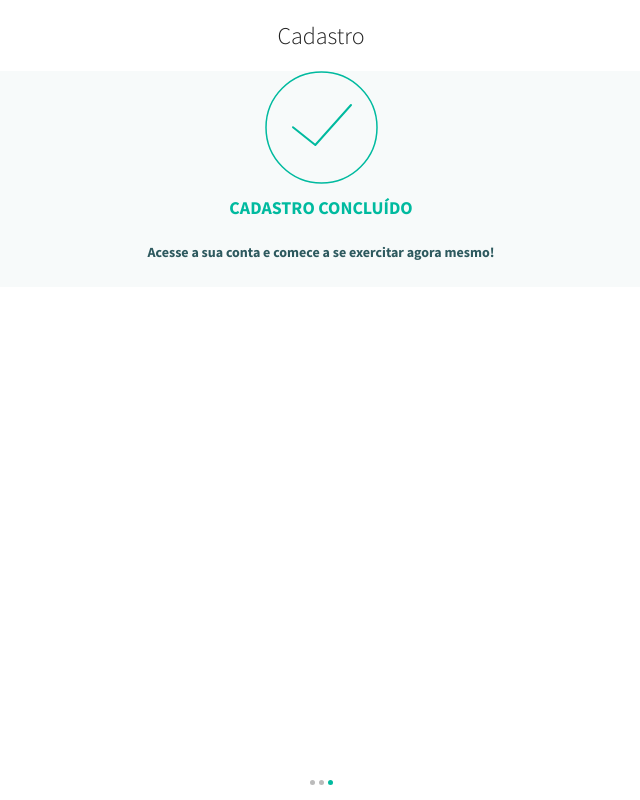
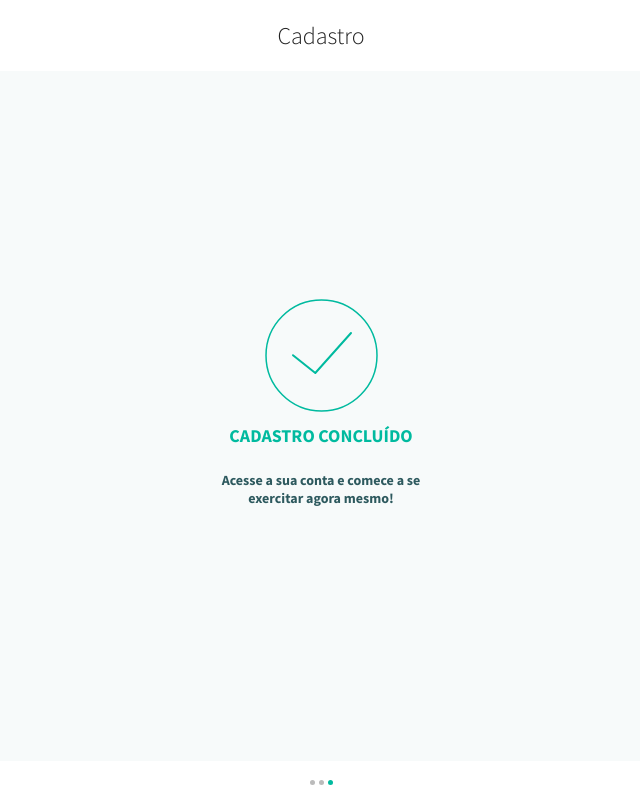
Before and after one commit to eduardougolini/totalpass-challenge, a Vue app: page /#/completed in a window 1280 px wide. Shown: the whole page, without its empty margins (319-959 px from the left). Built offline with nearby package versions, Linux system fonts and the light colour scheme.

Commit message:
Corrigido css da tela de finalização

```diff
--- a/src/components/RegistrationCompletedInfo.vue
+++ b/src/components/RegistrationCompletedInfo.vue
@@ -20,6 +20,7 @@ export default {
         padding-bottom: 15px;
         display: flex;
         justify-content: center;
+        height: calc(100vh - 125px);
     }
 
     .info-box {
@@ -27,7 +28,7 @@ export default {
         flex-direction: column;
         align-items: center;
         justify-content: center;
-        width: 65%;
+        max-width: 250px;
     }
 
     h1 {
```
